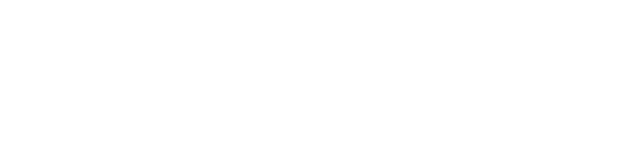
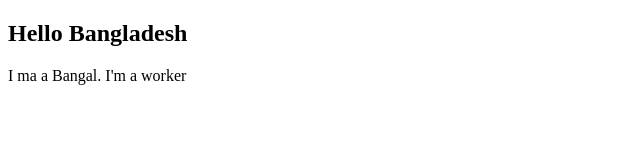
Before and after one commit to mdsalmanhossain/my-website, a plain HTML site: page index.html in a window 1280 px wide. Shown: the whole page, without its empty margins (0-640 px from the left). Drawn offline with Linux system fonts and the light colour scheme.

Commit message:
this is heading

```diff
--- a/index.html
+++ b/index.html
@@ -8,5 +8,10 @@
 </head>
 <body>
 
+<section class="header">
+    <h1>Hello Bangladesh</h1>
+    <p>I ma a Bangal. I'm a worker</p>
+</section>
+
 </body>
 </html>
```
